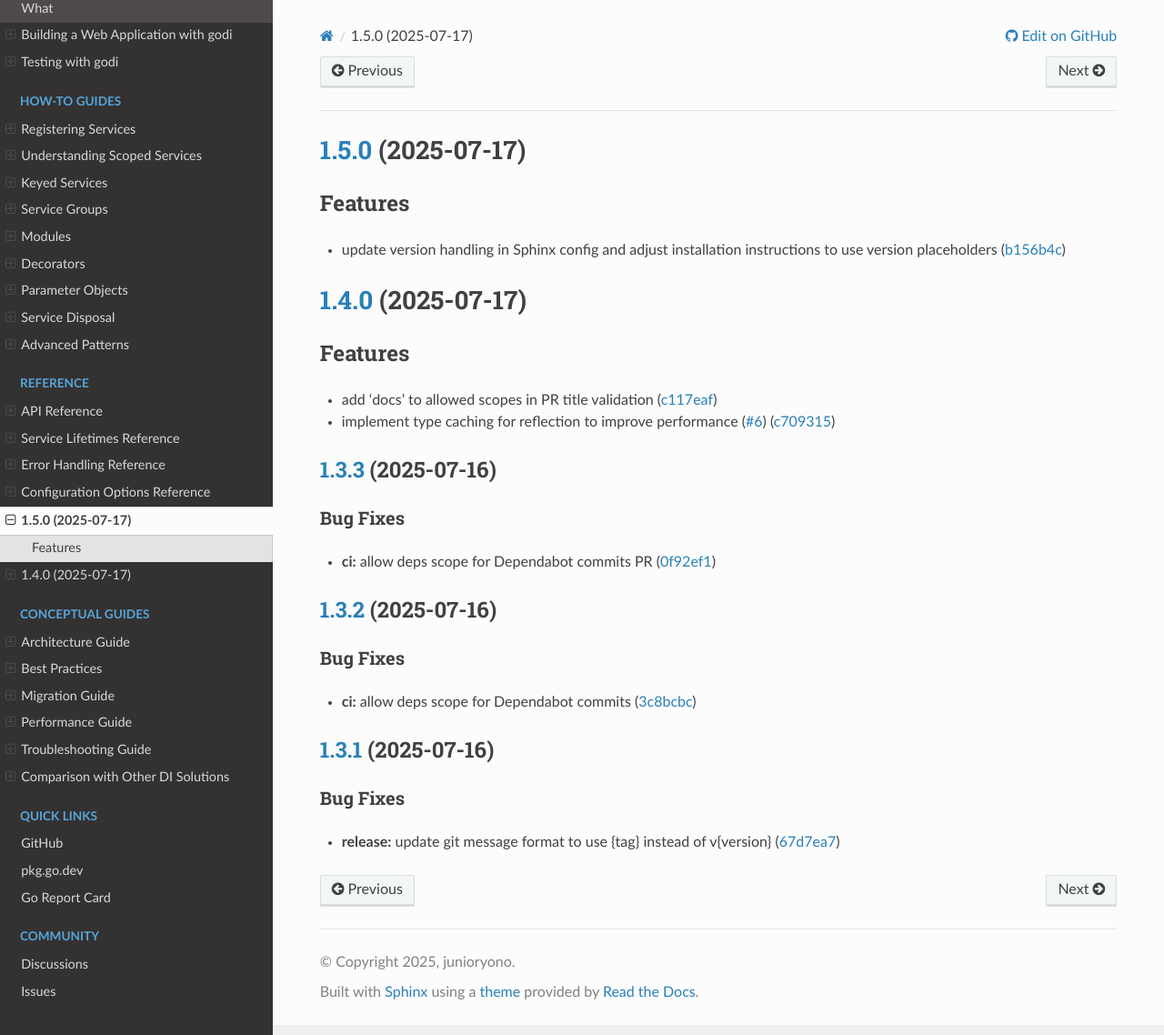
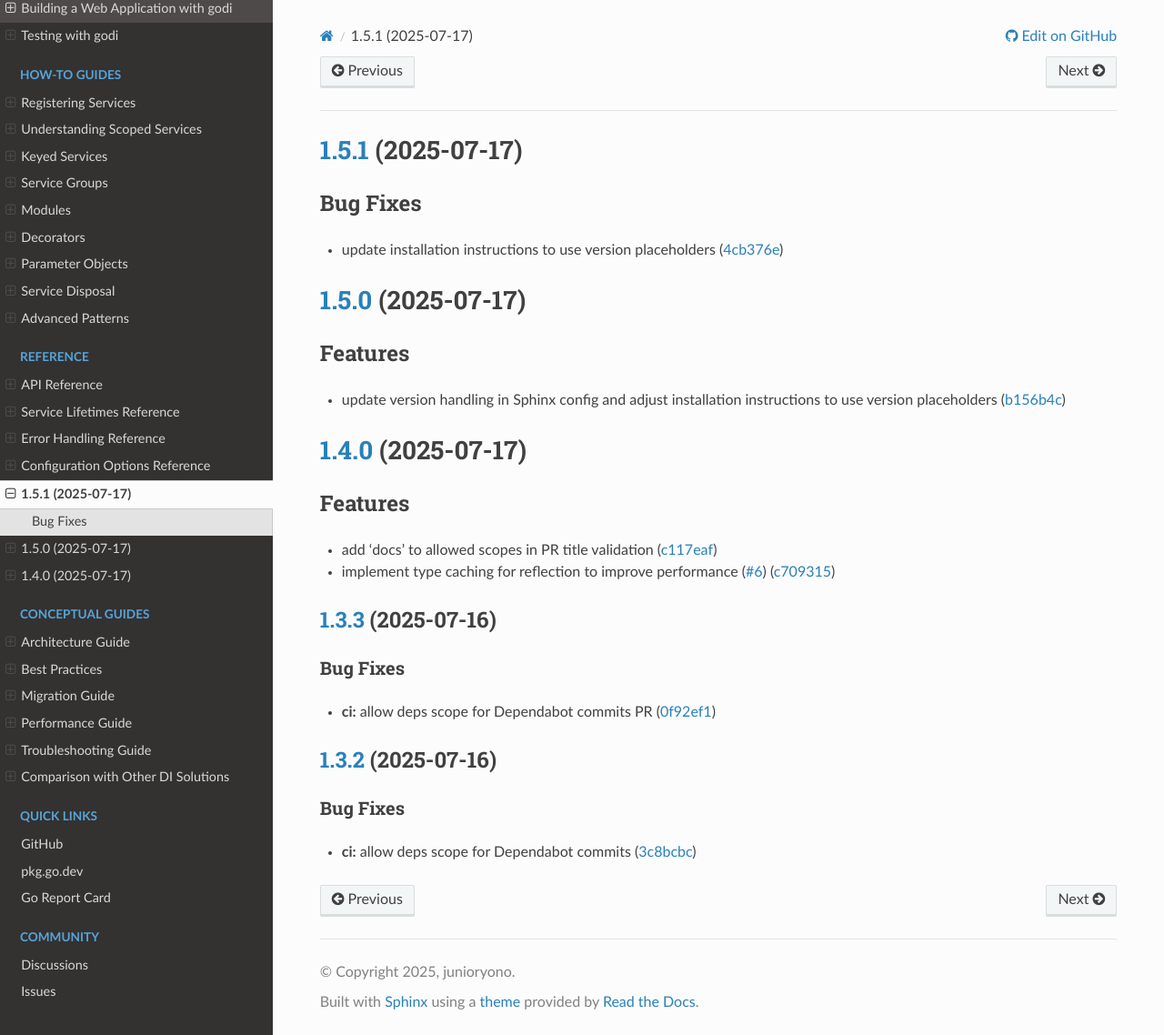
Before and after one commit to junioryono/godi, a Sphinx documentation site: the page built from docs/reference/changelog.md, in a window 1280 px wide and 1138 px high. Shown: the whole window at 91% size. Built offline with Sphinx 7.4.7 and the Read the Docs theme 3.1.0, drawn with Linux system fonts in a browser that asks for light colours.

Commit message:
chore(release): {tag} [skip ci]
- Update changelog
- Bump version [skip ci]

```diff
--- a/docs/reference/changelog.md
+++ b/docs/reference/changelog.md
@@ -1,3 +1,12 @@
+## [1.5.1](https://github.com/junioryono/godi/compare/v1.5.0...v1.5.1) (2025-07-17)
+
+
+### Bug Fixes
+
+* update installation instructions to use version placeholders ([4cb376e](https://github.com/junioryono/godi/commit/4cb376ec684fbe159b5655dae5c808feaa544b3d))
+
+
+
 # [1.5.0](https://github.com/junioryono/godi/compare/v1.4.0...v1.5.0) (2025-07-17)
 
 
@@ -32,12 +41,3 @@
 ### Bug Fixes
 
 * **ci:** allow deps scope for Dependabot commits ([3c8bcbc](https://github.com/junioryono/godi/commit/3c8bcbc2089fb3c2fbacfdde51ff3f75b673954a))
-
-
-
-## [1.3.1](https://github.com/junioryono/godi/compare/v1.3.0...v1.3.1) (2025-07-16)
-
-
-### Bug Fixes
-
-* **release:** update git message format to use {tag} instead of v{version} ([67d7ea7](https://github.com/junioryono/godi/commit/67d7ea7c7848111d88295238c47a4bcce63b9e32))
--- a/version.json
+++ b/version.json
@@ -1,3 +1,3 @@
 {
-  "version": "1.5.0"
+  "version": "1.5.1"
 }
```
